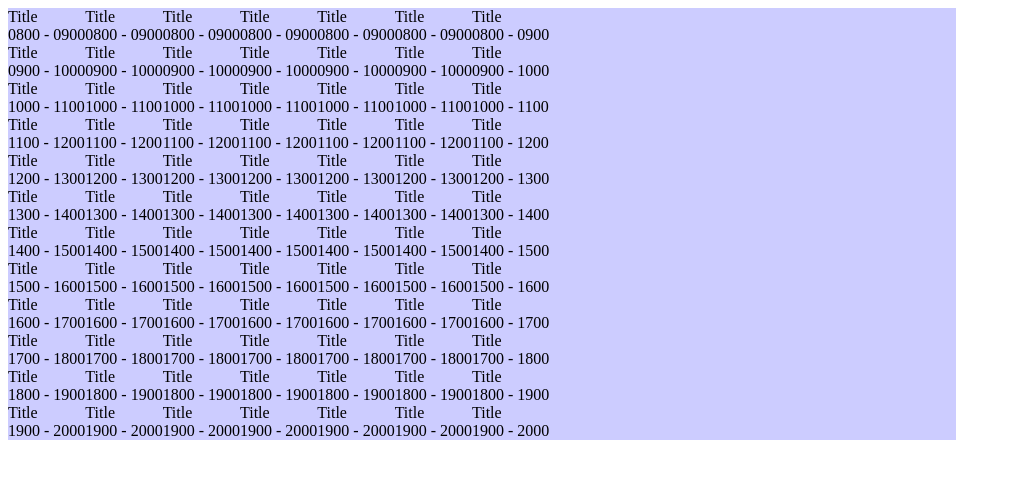
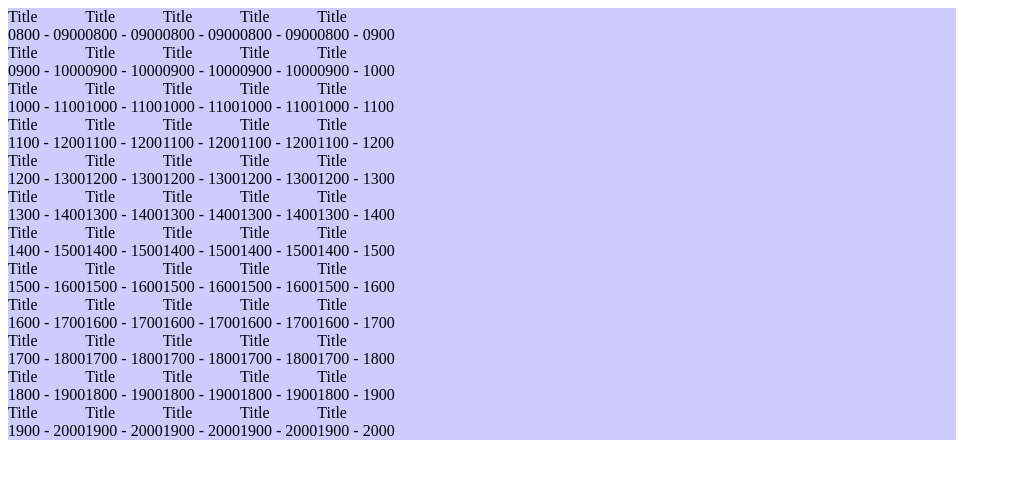
Before and after one commit to rwofford20/weekCalendar, a React (Create React App) app in the folder week-calendar/: page / in a window 1280 px wide. Shown: the top 478 px of the page, without its empty margins (0-1011 px from the left). Built offline with nearby package versions, Linux system fonts and the light colour scheme.

Commit message:
Added a test and code to render sequential time blocks when no parameters are passed.
Added a test and code to add a time block with parameters.

Both tests are passing.

```diff
--- a/week-calendar/src/Components/Calendar/calendar.jsx
+++ b/week-calendar/src/Components/Calendar/calendar.jsx
@@ -20,12 +20,6 @@ class Calendar extends Component{
            <Day
                 numericDay={5}
            />
-           <Day
-                numericDay={6}
-           />
-           <Day
-                numericDay={7}
-           />
 
        </div>);
    };
--- a/week-calendar/src/Components/Day/Day.jsx
+++ b/week-calendar/src/Components/Day/Day.jsx
@@ -25,10 +25,23 @@ function generateTimeBlocks(startTime, endTime) {
     return timeBlocks;
 }
 
-const Day = () => (
-    <div className = 'day-container'>
-        {generateTimeBlocks(800, 2000)}
-    </div>
-);
+class Day extends Component{
+    state = {
+        timeBlocks: generateTimeBlocks(800, 2000),
+    };
+
+    addTimeBlock = (title, startTime, endTime) => {
+        let updatedTimeBlocks=this.state.timeBlocks;
+        updatedTimeBlocks.push(<TimeBlock title={title} startTime={startTime} endTime={endTime}/>);
+        this.setState({timeBlocks:updatedTimeBlocks});
+    };
+
+    render = () => {
+        return(
+            <div className = 'day-container'>
+                {this.state.timeBlocks}
+         </div>
+    )};
+};
 
 export default Day;
```
Also changed, not shown: 2 other files (tests, documents, lock files or other folders).
